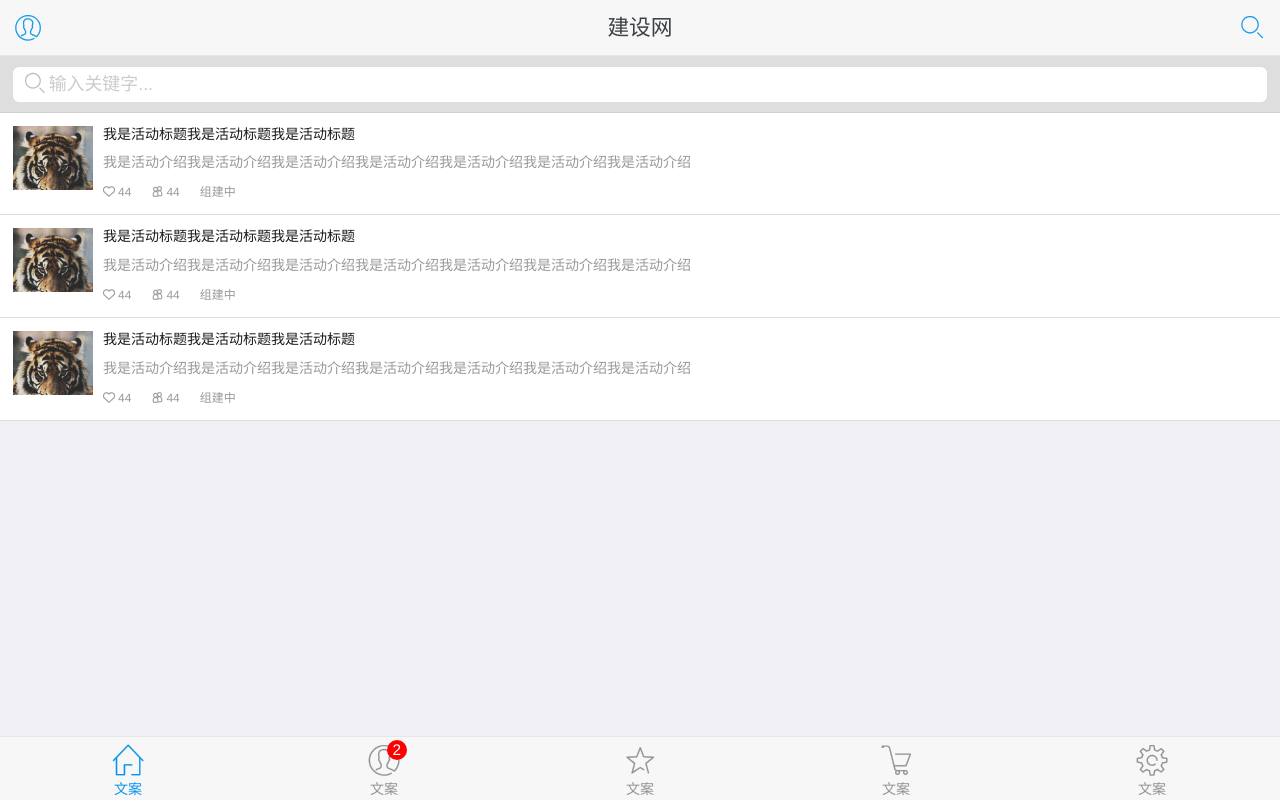
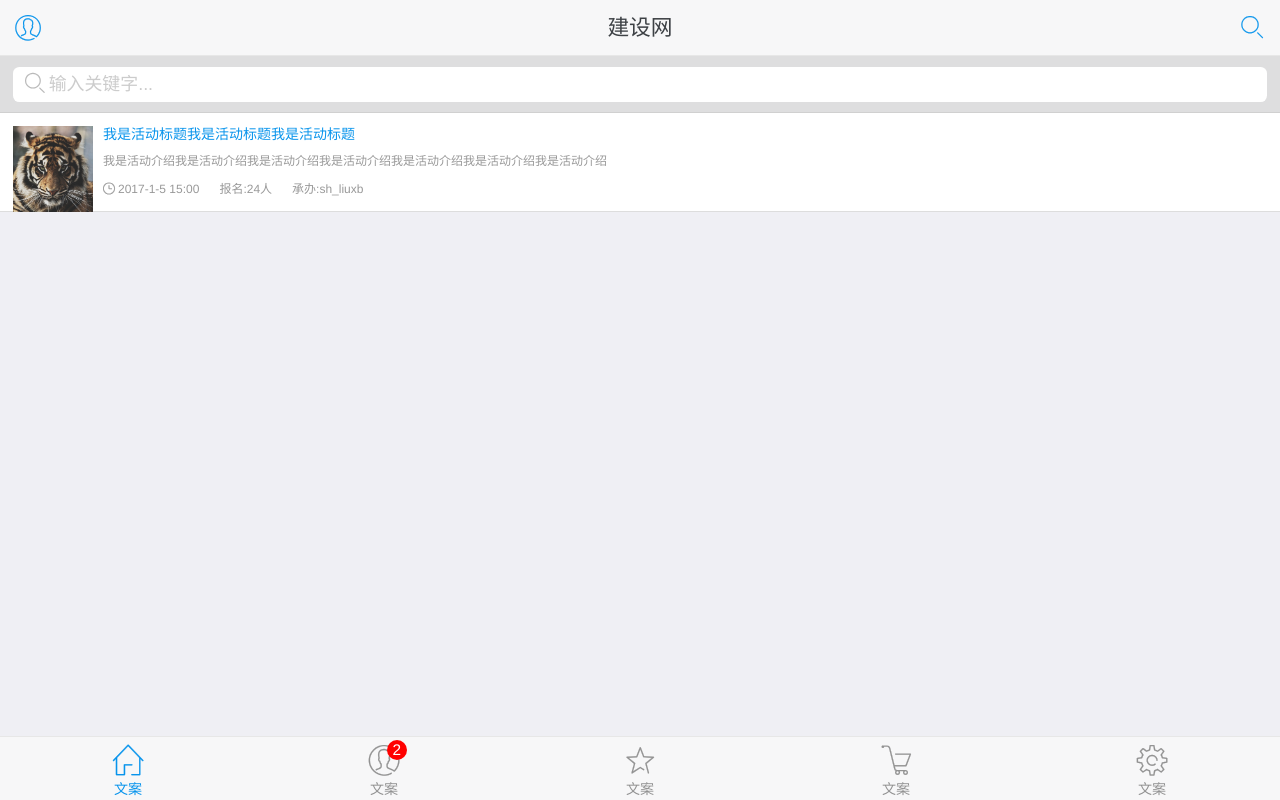
Before and after one commit to 0fan/jianxunhui, a plain HTML site: page activity.html in a window 1280 px wide. Drawn offline with Linux system fonts and the light colour scheme.

Commit message:
change activity item tit color,pic height,intro fontsize,status content

```diff
--- a/activity.html
+++ b/activity.html
@@ -62,57 +62,18 @@
 						<div class="tit">我是活动标题我是活动标题我是活动标题</div>
 						<div class="intro">我是活动介绍我是活动介绍我是活动介绍我是活动介绍我是活动介绍我是活动介绍我是活动介绍</div>
 						<div class="status">
-							<div class="item"> <i class="icon anticon anticon-hearto"></i>
-								<span class="txt">44</span>
-							</div>
-							<div class="item"> <i class="icon anticon anticon-team"></i>
-								<span class="txt">44</span>
+							<div class="item"> <i class="icon anticon anticon-clockcircleo"></i>
+								<span class="txt">2017-1-5 15:00</span>
 							</div>
 							<div class="item">
-								<span class="txt">组建中</span>
+								<span class="txt">报名:24人</span>
+							</div>
+							<div class="item">
+								<span class="txt">承办:sh_liuxb</span>
 							</div>
 						</div>
 					</div>
 				</a>
-				<a href="#" class="mod-activityView">
-					<div class="pic">
-						<img src="img/tiger.jpg"></div>
-					<div class="inner">
-						<div class="tit">我是活动标题我是活动标题我是活动标题</div>
-						<div class="intro">我是活动介绍我是活动介绍我是活动介绍我是活动介绍我是活动介绍我是活动介绍我是活动介绍</div>
-						<div class="status">
-							<div class="item"> <i class="icon anticon anticon-hearto"></i>
-								<span class="txt">44</span>
-							</div>
-							<div class="item"> <i class="icon anticon anticon-team"></i>
-								<span class="txt">44</span>
-							</div>
-							<div class="item">
-								<span class="txt">组建中</span>
-							</div>
-						</div>
-					</div>
-				</a>
-				<a href="#" class="mod-activityView">
-					<div class="pic">
-						<img src="img/tiger.jpg"></div>
-					<div class="inner">
-						<div class="tit">我是活动标题我是活动标题我是活动标题</div>
-						<div class="intro">我是活动介绍我是活动介绍我是活动介绍我是活动介绍我是活动介绍我是活动介绍我是活动介绍</div>
-						<div class="status">
-							<div class="item"> <i class="icon anticon anticon-hearto"></i>
-								<span class="txt">44</span>
-							</div>
-							<div class="item"> <i class="icon anticon anticon-team"></i>
-								<span class="txt">44</span>
-							</div>
-							<div class="item">
-								<span class="txt">组建中</span>
-							</div>
-						</div>
-					</div>
-				</a>
-
 			</div>
 		</div>
 	</div>
--- a/css/app.css
+++ b/css/app.css
@@ -59,11 +59,11 @@
 .mod-activityView:before,
 .mod-activityView:after { content: ""; display: table; }
 .mod-activityView:last-child{margin-bottom: 0;}
-.mod-activityView > .pic{width: 80px;height: 64px;overflow: hidden;float: left;}
+.mod-activityView > .pic{width: 80px;height: 86px;overflow: hidden;float: left;}
 .mod-activityView > .pic > img{width: 100%;height: auto;display: block;}
 .mod-activityView > .inner{margin-left: 90px;}
-.mod-activityView > .inner > .tit{font-size: 14px;color: #1a1a1a;line-height: 1.2;margin-bottom: 10px;}
-.mod-activityView > .inner > .intro{font-size: 14px;color: #999;line-height: 1.5;margin-bottom: 10px;}
+.mod-activityView > .inner > .tit{font-size: 14px;color: #0894ec;line-height: 1.2;margin-bottom: 10px;}
+.mod-activityView > .inner > .intro{font-size: 12px;color: #999;line-height: 1.5;margin-bottom: 10px;}
 .mod-activityView > .inner > .status{font-size: 12px;color: #999;overflow: hidden;}
 .mod-activityView > .inner > .status > .item{float: left;padding-right: 20px;font-size: 0;}
 .mod-activityView > .inner > .status > .item > .icon{font-size: 12px;vertical-align: middle;display: inline-block;margin-right: 3px;}
```
